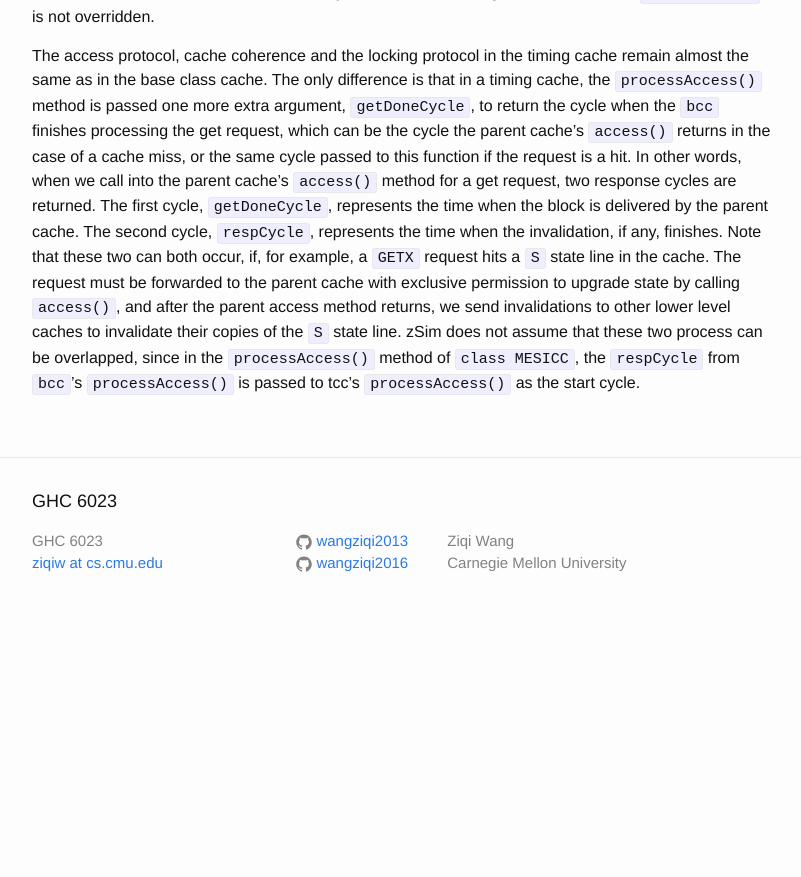
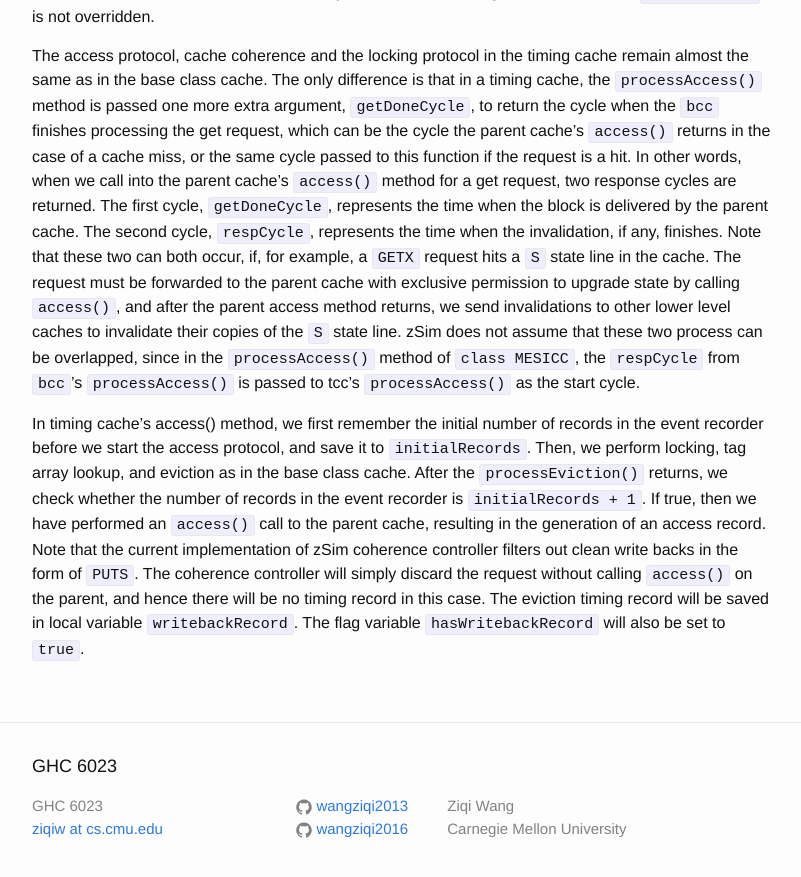
Before and after one commit to wangziqi2013/wangziqi2013.github.io, a Jekyll site: the page built from _posts/2019-01-22-understand-zsim-contention-sim.markdown, in a window 1280 px wide and 900 px high, scrolled down 10119 px. Shown: the top 877 px of the window, without its empty margins (238-1039 px from the left). Built offline with Jekyll 4.4.1, drawn with Linux system fonts in a browser that asks for light colours; before the commit the page ends 10754 px from its top, so only the background shows below that.

Commit message:
Finish eviction

```diff
--- a/_posts/2019-01-22-understand-zsim-contention-sim.markdown
+++ b/_posts/2019-01-22-understand-zsim-contention-sim.markdown
@@ -376,3 +376,12 @@ permission to upgrade state by calling `access()`, and after the parent access m
 other lower level caches to invalidate their copies of the `S` state line. zSim does not assume that these two process
 can be overlapped, since in the `processAccess()` method of `class MESICC`, the `respCycle` from `bcc`'s `processAccess()`
 is passed to tcc's `processAccess()` as the start cycle.
+
+In timing cache's access() method, we first remember the initial number of records in the event recorder before we
+start the access protocol, and save it to `initialRecords`. Then, we perform locking, tag array lookup, and eviction
+as in the base class cache. After the `processEviction()` returns, we check whether the number of records in the
+event recorder is `initialRecords + 1`. If true, then we have performed an `access()` call to the parent cache, resulting
+in the generation of an access record. Note that the current implementation of zSim coherence controller filters out
+clean write backs in the form of `PUTS`. The coherence controller will simply discard the request without calling
+`access()` on the parent, and hence there will be no timing record in this case. The eviction timing record will
+be saved in local variable `writebackRecord`. The flag variable `hasWritebackRecord` will also be set to `true`.
```
